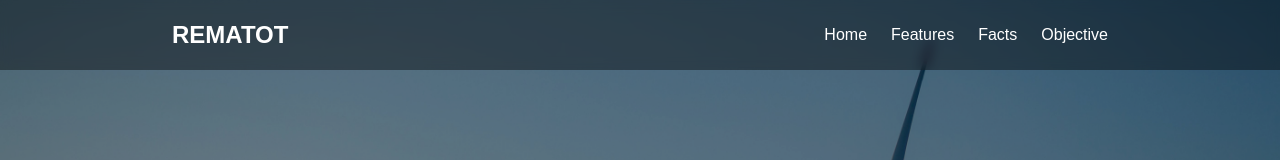
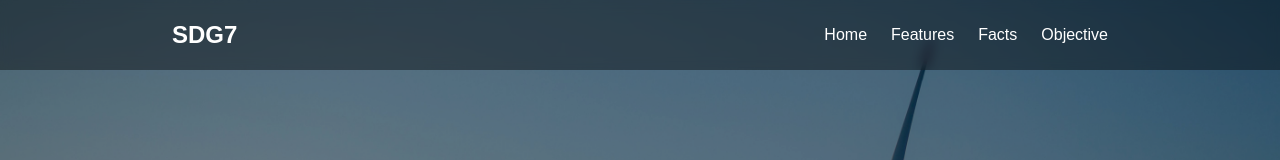
Before and after one commit to Rimama08/SDG7-Affordable-and-Clean-Energy, a plain HTML site: page index.html in a window 1280 px wide. Shown: the top 160 px of the page. Drawn offline with Linux system fonts and the light colour scheme.

Commit message:
Update index.html

```diff
--- a/index.html
+++ b/index.html
@@ -12,7 +12,7 @@
 <!-- header nav bars-->
     <header>
         <div class="navbar">
-            <div class="logo"> REMATOT</div>
+            <div class="logo">SDG7</div>
         <nav tabindex="-1">
             <ul>
                 <li><a href="#Home">Home</a></li>
@@ -112,4 +112,5 @@
   </div>
 </section>
 </body>
+
 </html>
```
